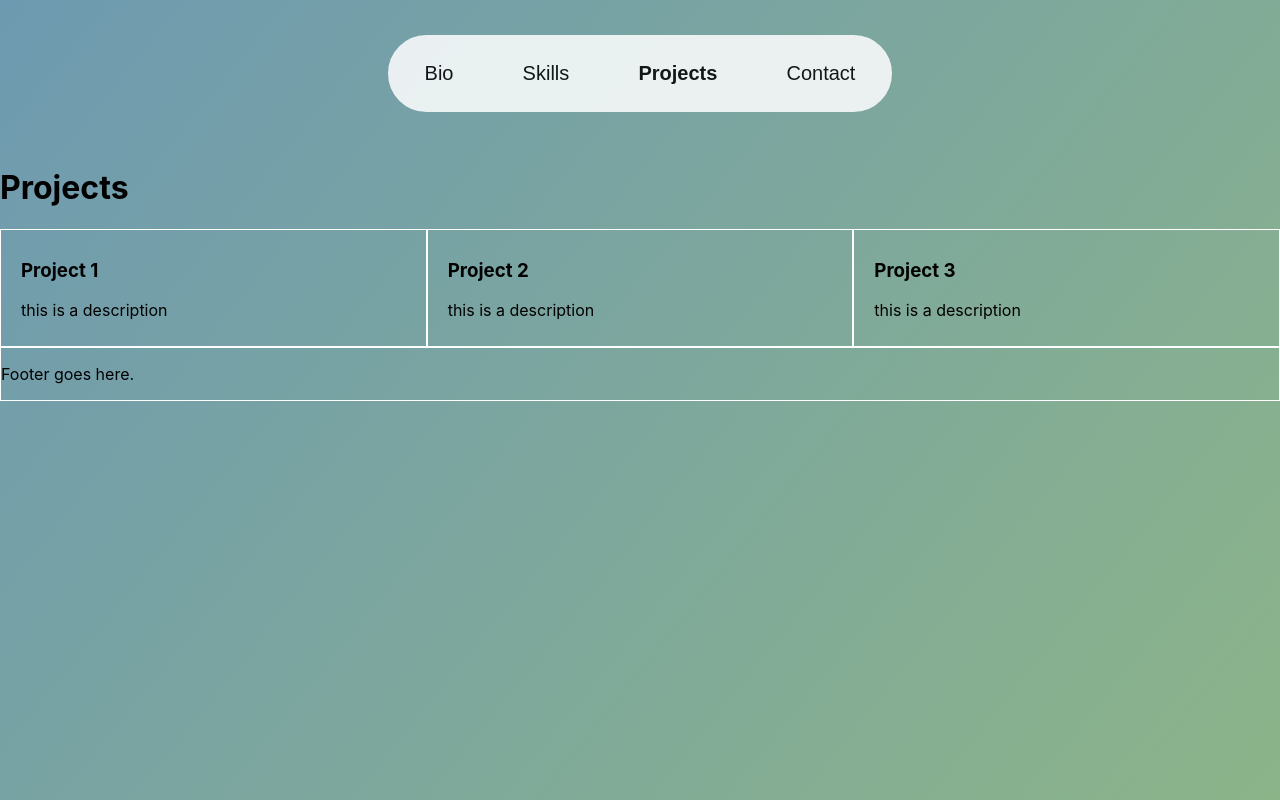
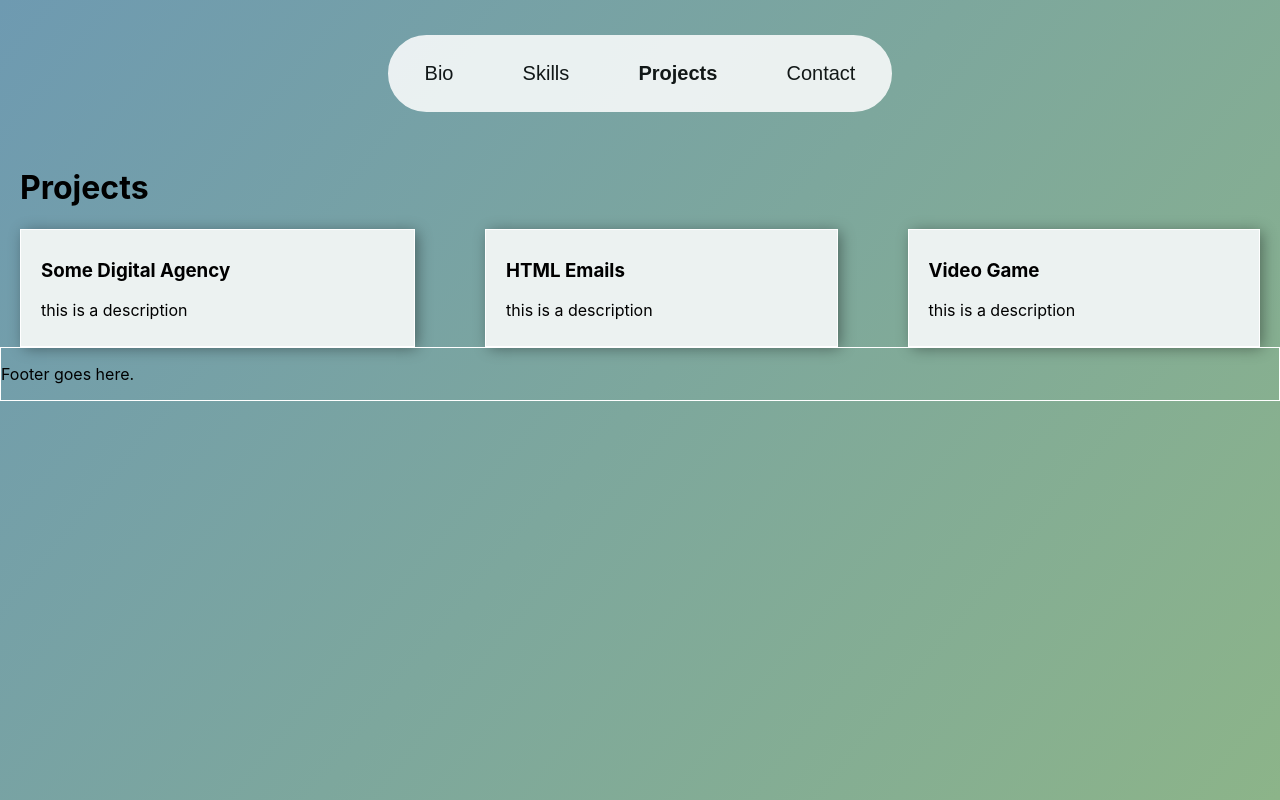
Before and after one commit to sok213/new-portolfio, a React (Create React App) app: page / in a window 1280 px wide. Both pictures are taken after a click on the button "Projects". Built offline with nearby package versions, Linux system fonts and the light colour scheme.

Commit message:
update projects page

```diff
--- a/src/Comps/Projects/Projects.js
+++ b/src/Comps/Projects/Projects.js
@@ -5,16 +5,22 @@ export default function Projects() {
 
   const projects = [
     {
-      title: 'Project 1',
-      desc: 'this is a description'
+      title: 'Some Digital Agency',
+      desc: 'this is a description',
+      link: '#',
+      source_code: '#'
     },
     {
-      title: 'Project 2',
-      desc: 'this is a description'
+      title: 'HTML Emails',
+      desc: 'this is a description',
+      link: '#',
+      source_code: '#'
     },
     {
-      title: 'Project 3',
-      desc: 'this is a description'
+      title: 'Video Game',
+      desc: 'this is a description',
+      link: '#',
+      source_code: '#'
     }
   ];
 
--- a/src/Comps/Projects/Projects.module.scss
+++ b/src/Comps/Projects/Projects.module.scss
@@ -1,11 +1,16 @@
 .container {
   display: flex;
+  align-content: center;
   flex-direction: column;
+  padding: 0px 20px;
 }
 
 .projectsContainer {
   display: flex;
   flex-direction: row;
+  align-self: center;
+  max-width: 1600px;
+  width: 100%;
 
   @media screen and (max-width: 1200px) {
     flex-direction: column;
@@ -16,6 +21,19 @@
   padding: 10px 20px;
   flex-grow: 1;
   border: thin solid white;
+  background-color: #ECF2F1;
   width: auto;
   height: auto;
+
+  -webkit-box-shadow: 3px 2px 14px -1px rgba(0,0,0,0.41);
+  box-shadow: 3px 2px 14px -1px rgba(0,0,0,0.41);
 }
+
+.projectCard:nth-child(2) {
+  margin-left: 70px;
+  margin-right: 70px;
+
+  @media screen and (max-width: 1200px) {
+    margin: 30px 0px;
+  }
+}
```
